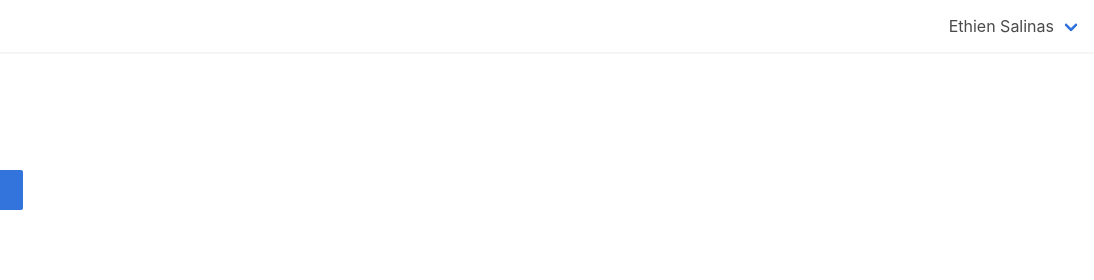
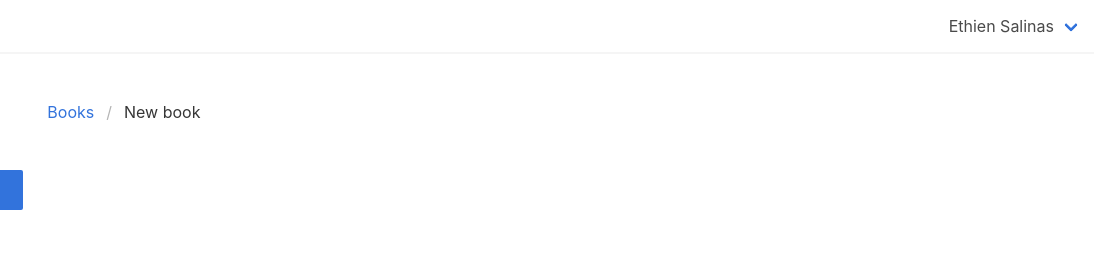
Before and after one commit to ethien-salinas/interfaces-with-bulma, a website: page src/new-book.html in a window 1280 px wide. Shown: the full height of the page, 186-1280 px from the left. Drawn offline with nearby package versions, Linux system fonts and the light colour scheme.

Commit message:
[ADD] breadcrumb

```diff
--- a/src/new-book.html
+++ b/src/new-book.html
@@ -105,6 +105,16 @@
       </div>
       <!-- right side section -->
       <div class="column">
+        <nav class="breadcrumb">
+          <ul>
+            <li>
+              <a href="books.html">Books</a>
+            </li>
+            <li class="is-active">
+              <a href="new-book.html">New book</a>
+            </li>
+          </ul>
+        </nav>
       </div>
     </div>
   </section>
```
